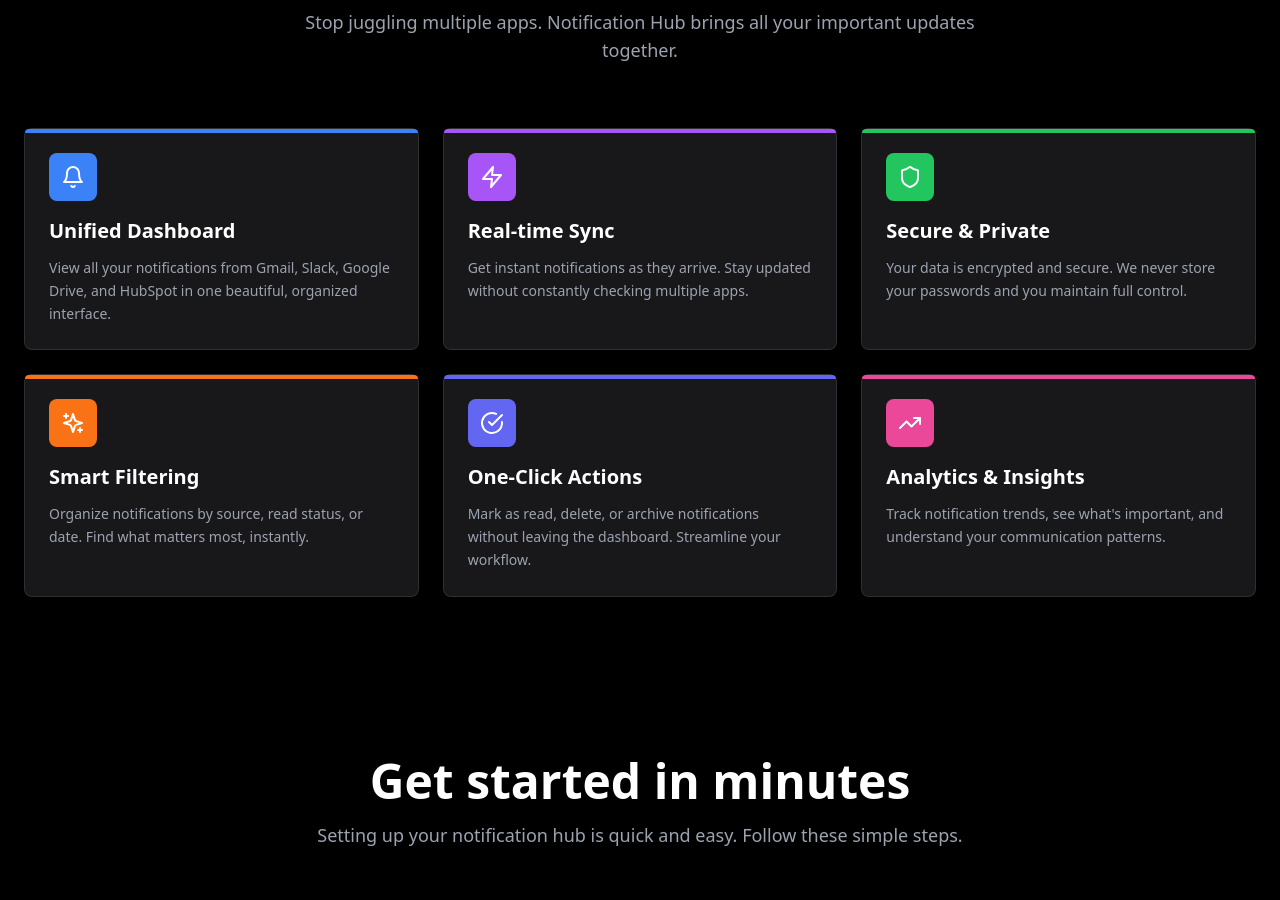
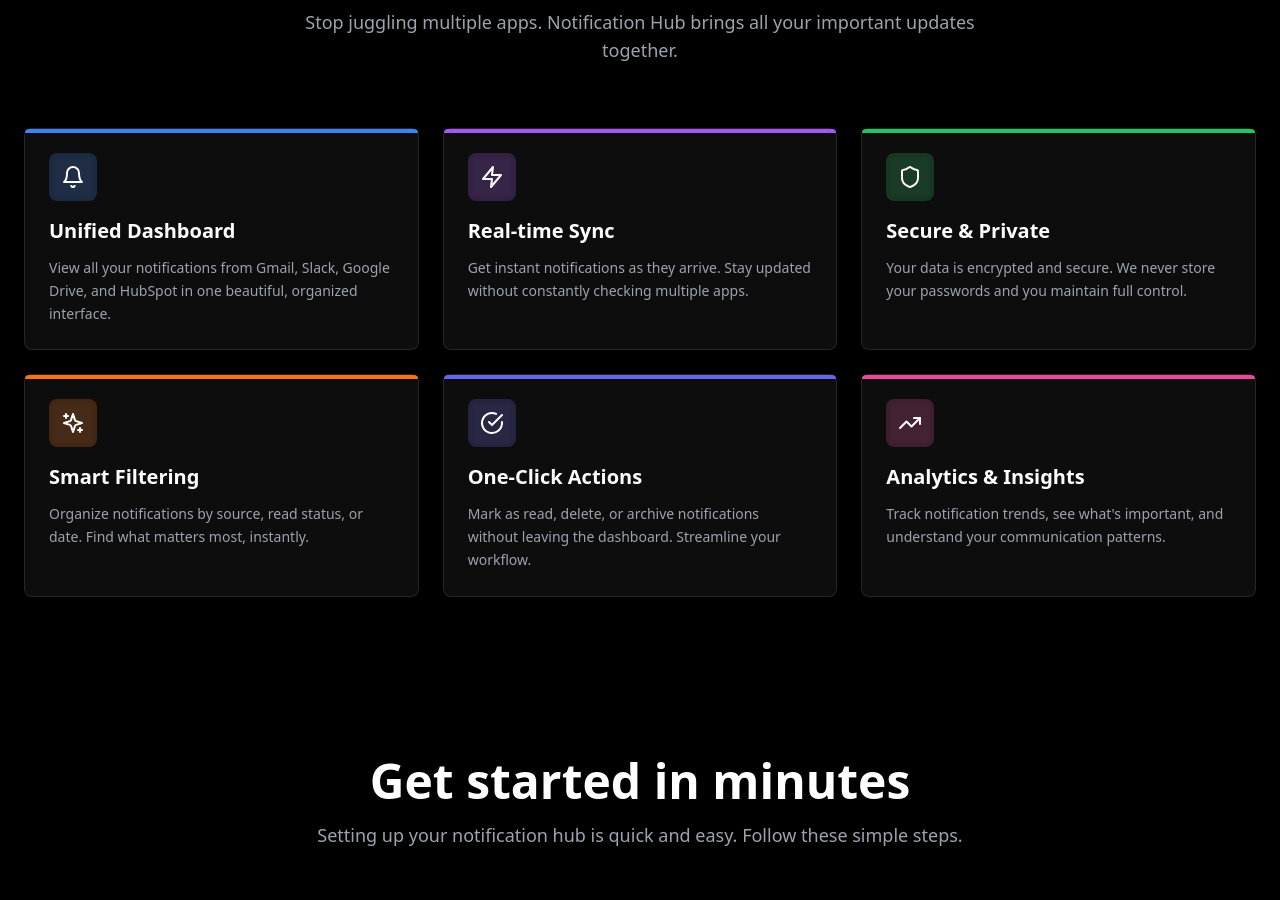
Before and after one commit to ParthG2209/notification-hub-mvp, a React (Vite) app in the folder frontend/: page / in a window 1280 px wide. Shown: the part 1070-1970 px from the top of the page. Built offline with nearby package versions, Linux system fonts and the light colour scheme; no server answers.

Commit message:
glassmorphism theme added

```diff
--- a/frontend/src/components/landing/Features.jsx
+++ b/frontend/src/components/landing/Features.jsx
@@ -70,13 +70,13 @@ const Features = () => {
               viewport={{ once: true }}
               className="group relative"
             >
-              {/* Card */}
-              <div className="relative border border-white/10 rounded-lg p-6 bg-zinc-900 hover:bg-zinc-800 transition-all h-full">
+              {/* Glassmorphism Card */}
+              <div className="relative border border-white/10 rounded-lg p-6 bg-white/5 backdrop-blur-md hover:bg-white/10 transition-all h-full">
                 {/* Accent bar */}
                 <div className={`absolute top-0 left-0 w-full h-1 ${feature.accent} rounded-t-lg`} />
 
                 {/* Icon */}
-                <div className={`mb-4 p-3 ${feature.accent} rounded-lg inline-flex text-white`}>
+                <div className={`mb-4 p-3 ${feature.accent} rounded-lg inline-flex text-white backdrop-blur-sm bg-opacity-20`}>
                   {feature.icon}
                 </div>
 
```
